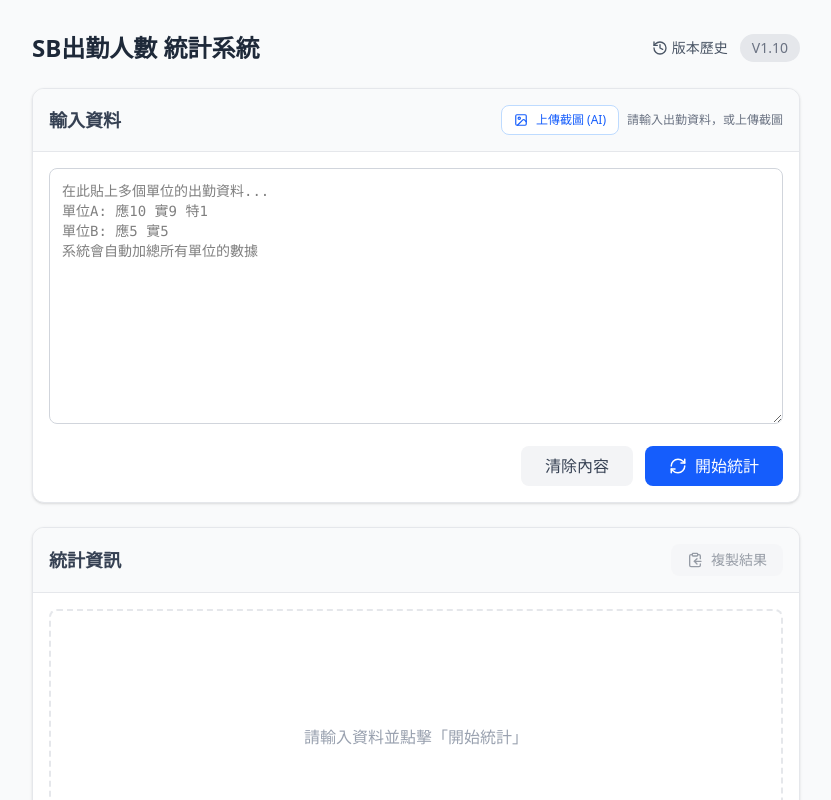
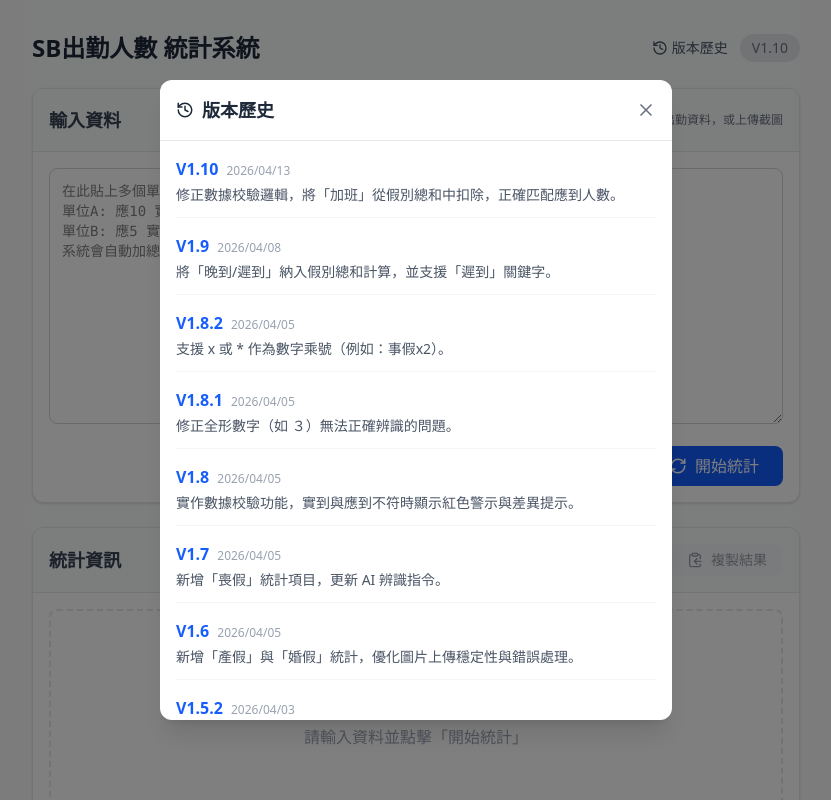
Before and after one commit to ChiuChuiJen/SBPD, a React (Vite) app: page / in a window 1280 px wide. Shown: the top 800 px of the page, without its empty margins (224-1055 px from the left). Built offline with nearby package versions, Linux system fonts and the light colour scheme.

Commit message:
Add files via upload

```diff
--- a/src/App.tsx
+++ b/src/App.tsx
@@ -30,7 +30,7 @@ export default function App() {
     };
   } | null>(null);
   const [currentTime, setCurrentTime] = useState(new Date());
-  const [isHistoryOpen, setIsHistoryOpen] = useState(false);
+  const [isHistoryOpen, setIsHistoryOpen] = useState(true);
 
   const versionHistory = [
     { version: 'V1.10', date: '2026/04/13', desc: '修正數據校驗邏輯，將「加班」從假別總和中扣除，正確匹配應到人數。' },
```
